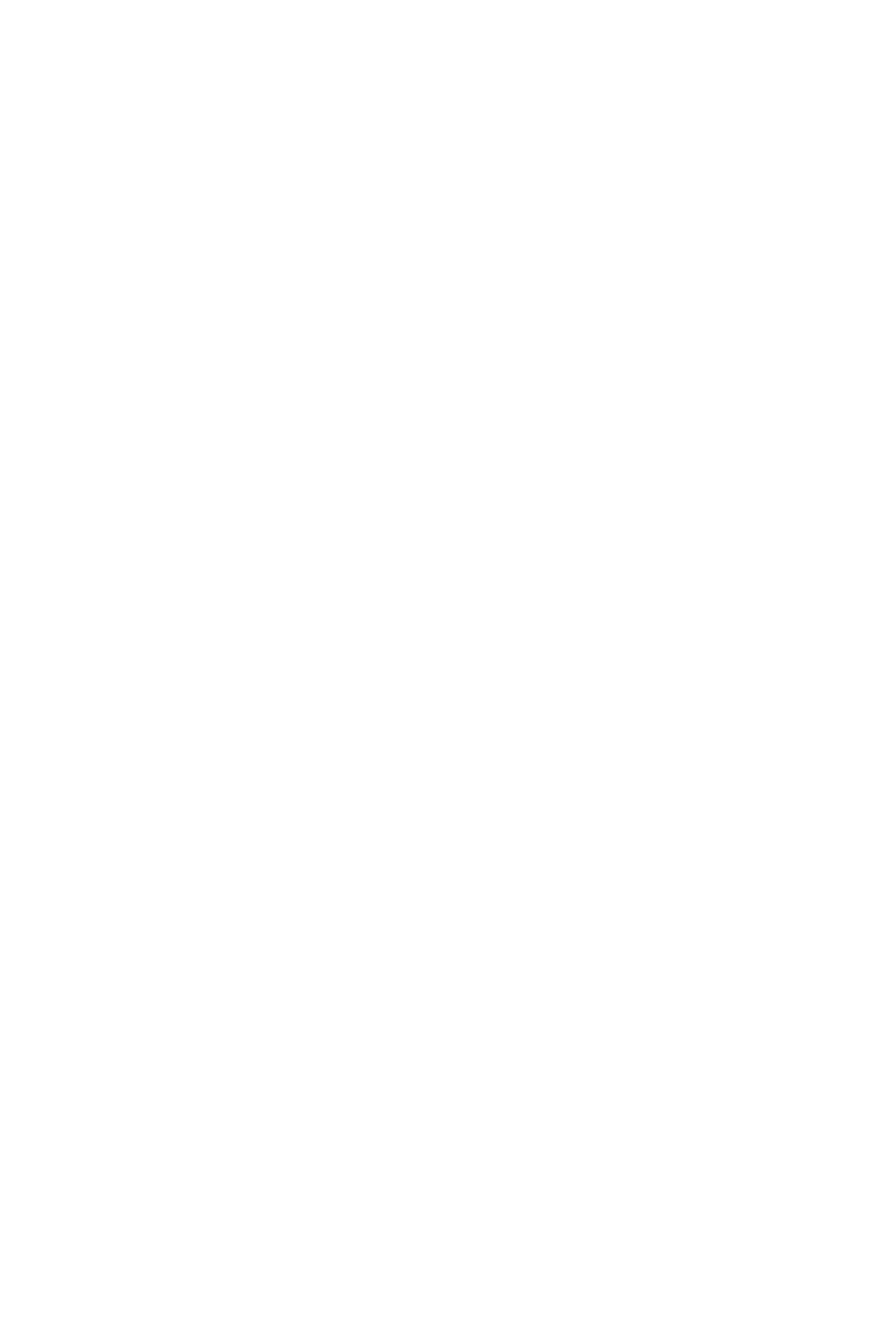
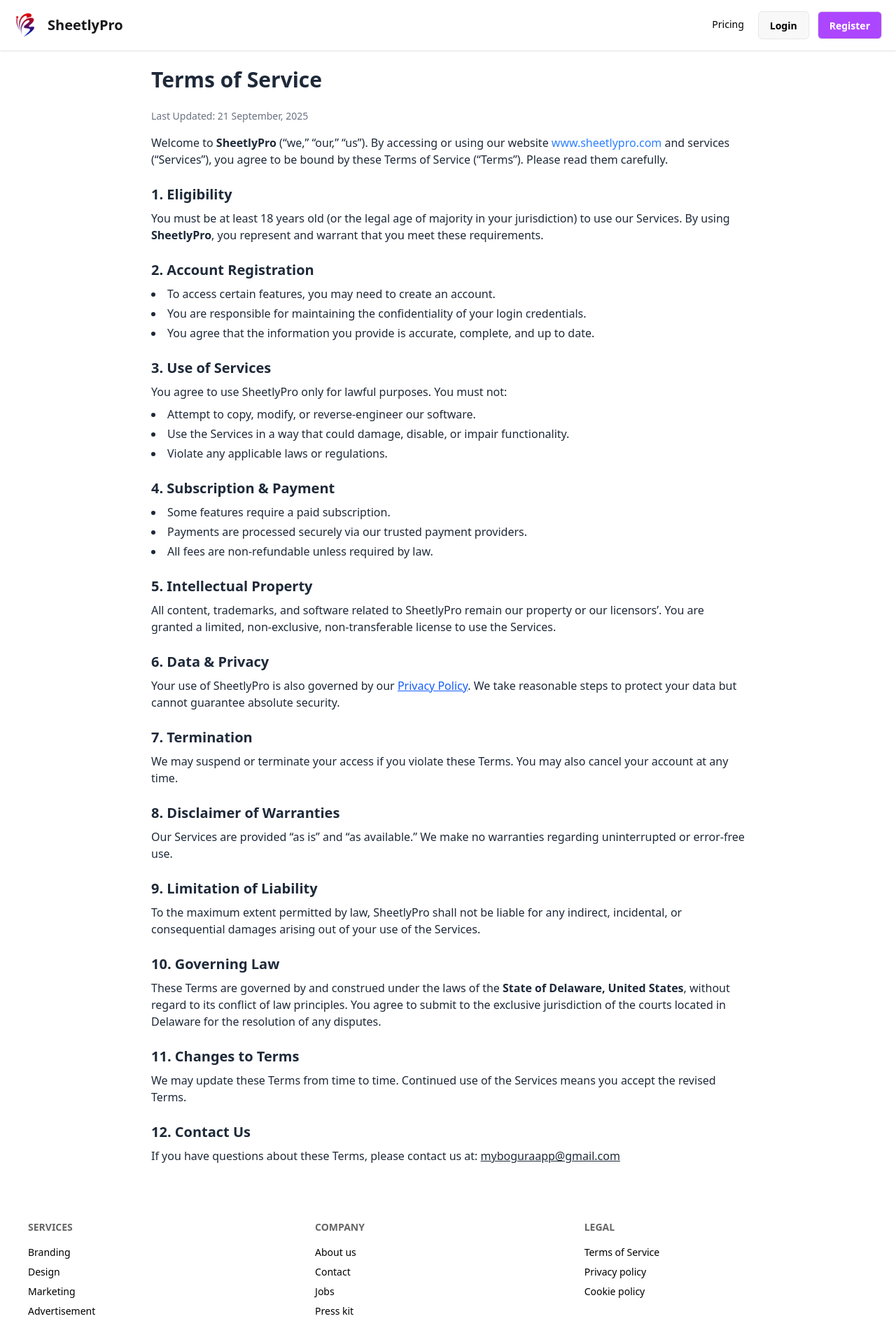
Before and after one commit to Stropurbo/bank-statement-frontend, a React (Vite) app: page /terms-of-service in a window 1280 px wide. Before the commit this address had no page. Shown: the top 1918 px of the page at 70% size. Before the commit the page ends 800 px from the top, so only its background shows below. Built offline with nearby package versions, Linux system fonts and the light colour scheme.

Commit message:
terms and privacy page added

```diff
--- a/src/layout/Footer.jsx
+++ b/src/layout/Footer.jsx
@@ -25,8 +25,18 @@ function Footer() {
 			</nav>
 			<nav>
 				<h6 className="footer-title">Legal</h6>
-				<a className="link link-hover">Terms of use</a>
-				<a className="link link-hover">Privacy policy</a>
+				<a
+					href="terms-of-service"
+					className="link link-hover"
+				>
+					Terms of Service
+				</a>
+				<a
+					href="privacy-policy"
+					className="link link-hover"
+				>
+					Privacy policy
+				</a>
 				<a className="link link-hover">Cookie policy</a>
 			</nav>
 		</footer>
--- /dev/null
+++ b/src/pages/Privacy.jsx
@@ -0,0 +1,100 @@
+import React from 'react'
+
+function Privacy() {
+	return (
+		<div className="max-w-4xl mx-auto p-6 text-gray-800">
+			<h1 className="text-3xl font-bold mb-6">Privacy Policy</h1>
+			<p className="mb-4 text-sm text-gray-500">Last Updated: 21 September, 2025</p>
+
+			<p className="mb-6">
+				At <strong>SheetlyPro</strong> (“we,” “our,” “us”), we respect your privacy and
+				are committed to protecting your personal data. This Privacy Policy explains how
+				we collect, use, and safeguard your information when you use our website
+				(www.sheetlypro.com) and Services.
+			</p>
+
+			<h2 className="text-xl font-semibold mt-6 mb-2">1. Information We Collect</h2>
+			<ul className="list-disc list-inside mb-4 space-y-1">
+				<li>
+					<strong>Personal Information:</strong> Name, email address, payment details
+					(processed securely by our payment providers).
+				</li>
+				<li>
+					<strong>Usage Data:</strong> Information about how you use our Services,
+					such as pages visited and features accessed.
+				</li>
+			</ul>
+
+			<h2 className="text-xl font-semibold mt-6 mb-2">2. How We Use Your Information</h2>
+			<ul className="list-disc list-inside mb-4 space-y-1">
+				<li>To provide, operate, and improve our Services.</li>
+				<li>To process payments and manage subscriptions.</li>
+				<li>To communicate with you regarding updates, support, and promotions.</li>
+				<li>To protect against fraud, abuse, and unauthorized access.</li>
+			</ul>
+
+			<h2 className="text-xl font-semibold mt-6 mb-2">3. Data Sharing</h2>
+			<p className="mb-4">
+				We do not sell your personal data. We may share your information with trusted
+				third-party service providers (such as payment processors and hosting providers)
+				strictly for business purposes. These third parties are bound by confidentiality
+				obligations.
+			</p>
+
+			<h2 className="text-xl font-semibold mt-6 mb-2">4. Data Retention</h2>
+			<p className="mb-4">
+				We retain your information only as long as necessary to provide our Services and
+				comply with legal obligations. You may request deletion of your account and
+				associated data at any time.
+			</p>
+
+			<h2 className="text-xl font-semibold mt-6 mb-2">5. Security</h2>
+			<p className="mb-4">
+				We implement reasonable technical and organizational measures to safeguard your
+				personal information. However, no method of transmission over the Internet is
+				100% secure.
+			</p>
+
+			<h2 className="text-xl font-semibold mt-6 mb-2">6. Your Rights</h2>
+			<p className="mb-2">Depending on your location, you may have the right to:</p>
+			<ul className="list-disc list-inside mb-4 space-y-1">
+				<li>Access, update, or delete your personal data.</li>
+				<li>Object to or restrict processing of your data.</li>
+				<li>Request a copy of the information we hold about you.</li>
+			</ul>
+
+			<h2 className="text-xl font-semibold mt-6 mb-2">7. Third-Party Services</h2>
+			<p className="mb-4">
+				Our Services may contain links to third-party websites or integrations with
+				third-party tools. We are not responsible for the privacy practices of those
+				third parties.
+			</p>
+
+			<h2 className="text-xl font-semibold mt-6 mb-2">8. Children’s Privacy</h2>
+			<p className="mb-4">
+				Our Services are not directed to individuals under the age of 18. We do not
+				knowingly collect personal data from children.
+			</p>
+
+			<h2 className="text-xl font-semibold mt-6 mb-2">9. Changes to this Policy</h2>
+			<p className="mb-4">
+				We may update this Privacy Policy from time to time. We will notify you by
+				updating the “Last Updated” date at the top of this page.
+			</p>
+
+			<h2 className="text-xl font-semibold mt-6 mb-2">10. Contact Us</h2>
+			<p className="mb-4">
+				If you have any questions or concerns about this Privacy Policy, please contact
+				us at:{' '}
+				<a
+					href="mailto:myboguraapp@gmail.com"
+					className=" underline"
+				>
+					myboguraapp@gmail.com
+				</a>
+			</p>
+		</div>
+	)
+}
+
+export default Privacy
--- /dev/null
+++ b/src/pages/Terms.jsx
@@ -0,0 +1,142 @@
+import React from 'react'
+
+function Terms() {
+	return (
+		<div className="max-w-4xl mx-auto p-6 text-gray-800">
+			<h1 className="text-3xl font-bold mb-6">Terms of Service</h1>
+			<p className="mb-4 text-sm text-gray-500">Last Updated: 21 September, 2025</p>
+
+			<p className="mb-6">
+				Welcome to{' '}
+				<strong>
+					<a
+						target="_blank"
+						href="/"
+					>
+						SheetlyPro
+					</a>
+				</strong>{' '}
+				(“we,” “our,” “us”). By accessing or using our website{' '}
+				<span className="text-blue-500">
+					<a href="www.sheetlypro.com">www.sheetlypro.com</a>
+				</span>{' '}
+				and services (“Services”), you agree to be bound by these Terms of Service
+				(“Terms”). Please read them carefully.
+			</p>
+
+			<h2 className="text-xl font-semibold mt-6 mb-2">1. Eligibility</h2>
+			<p className="mb-4">
+				You must be at least 18 years old (or the legal age of majority in your
+				jurisdiction) to use our Services. By using{' '}
+				<strong>
+					<a
+						target="_blank"
+						href="/"
+					>
+						SheetlyPro
+					</a>
+				</strong>
+				, you represent and warrant that you meet these requirements.
+			</p>
+
+			<h2 className="text-xl font-semibold mt-6 mb-2">2. Account Registration</h2>
+			<ul className="list-disc list-inside mb-4 space-y-1">
+				<li>To access certain features, you may need to create an account.</li>
+				<li>
+					You are responsible for maintaining the confidentiality of your login
+					credentials.
+				</li>
+				<li>
+					You agree that the information you provide is accurate, complete, and up to
+					date.
+				</li>
+			</ul>
+
+			<h2 className="text-xl font-semibold mt-6 mb-2">3. Use of Services</h2>
+			<p className="mb-2">
+				You agree to use SheetlyPro only for lawful purposes. You must not:
+			</p>
+			<ul className="list-disc list-inside mb-4 space-y-1">
+				<li>Attempt to copy, modify, or reverse-engineer our software.</li>
+				<li>
+					Use the Services in a way that could damage, disable, or impair
+					functionality.
+				</li>
+				<li>Violate any applicable laws or regulations.</li>
+			</ul>
+
+			<h2 className="text-xl font-semibold mt-6 mb-2">4. Subscription & Payment</h2>
+			<ul className="list-disc list-inside mb-4 space-y-1">
+				<li>Some features require a paid subscription.</li>
+				<li>Payments are processed securely via our trusted payment providers.</li>
+				<li>All fees are non-refundable unless required by law.</li>
+			</ul>
+
+			<h2 className="text-xl font-semibold mt-6 mb-2">5. Intellectual Property</h2>
+			<p className="mb-4">
+				All content, trademarks, and software related to SheetlyPro remain our property
+				or our licensors’. You are granted a limited, non-exclusive, non-transferable
+				license to use the Services.
+			</p>
+
+			<h2 className="text-xl font-semibold mt-6 mb-2">6. Data & Privacy</h2>
+			<p className="mb-4">
+				Your use of SheetlyPro is also governed by our{' '}
+				<a
+					href="/privacy-policy"
+					className="text-blue-600 underline"
+				>
+					Privacy Policy
+				</a>
+				. We take reasonable steps to protect your data but cannot guarantee absolute
+				security.
+			</p>
+
+			<h2 className="text-xl font-semibold mt-6 mb-2">7. Termination</h2>
+			<p className="mb-4">
+				We may suspend or terminate your access if you violate these Terms. You may also
+				cancel your account at any time.
+			</p>
+
+			<h2 className="text-xl font-semibold mt-6 mb-2">8. Disclaimer of Warranties</h2>
+			<p className="mb-4">
+				Our Services are provided “as is” and “as available.” We make no warranties
+				regarding uninterrupted or error-free use.
+			</p>
+
+			<h2 className="text-xl font-semibold mt-6 mb-2">9. Limitation of Liability</h2>
+			<p className="mb-4">
+				To the maximum extent permitted by law, SheetlyPro shall not be liable for any
+				indirect, incidental, or consequential damages arising out of your use of the
+				Services.
+			</p>
+
+			<h2 className="text-xl font-semibold mt-6 mb-2">10. Governing Law</h2>
+			<p className="mb-4">
+				These Terms are governed by and construed under the laws of the{' '}
+				<strong>State of Delaware, United States</strong>, without regard to its
+				conflict of law principles. You agree to submit to the exclusive jurisdiction of
+				the courts located in Delaware for the resolution of any disputes.
+			</p>
+
+			<h2 className="text-xl font-semibold mt-6 mb-2">11. Changes to Terms</h2>
+			<p className="mb-4">
+				We may update these Terms from time to time. Continued use of the Services means
+				you accept the revised Terms.
+			</p>
+
+			<h2 className="text-xl font-semibold mt-6 mb-2">12. Contact Us</h2>
+			<p className="mb-4">
+				If you have questions about these Terms, please contact us at:{' '}
+				<a
+					href="mailto:myboguraapp@gmail.com"
+					className="underline"
+				>
+					myboguraapp@gmail.com
+				</a>
+			</p>
+		</div>
+	)
+}
+
+export default Terms
--- a/src/routes/AppRoutes.jsx
+++ b/src/routes/AppRoutes.jsx
@@ -8,6 +8,9 @@ import Contact from '../pages/Contact'
 import Register from '../pages/Register'
 import Login from '../pages/Login'
 import Profile from '../pages/Profile'
+import PaymentSuccess from '../pages/PaymentSuccess'
+import Terms from '../pages/Terms'
+import Privacy from '../pages/Privacy'
 
 function AppRoutes() {
 	return (
@@ -48,11 +51,20 @@ function AppRoutes() {
 						element={<ActivateAccount />}
 					/>
 
-					{/* <Route
-						path="payment/subscription/success/"
+					<Route
+						path="payment/subscription/success"
 						element={<PaymentSuccess />}
-					/> */}
+					/>
 
+					<Route
+						path="terms-of-service"
+						element={<Terms />}
+					/>
+
+					<Route
+						path="privacy-policy"
+						element={<Privacy />}
+					/>
 				</Route>
 			</Routes>
 		</div>
```
